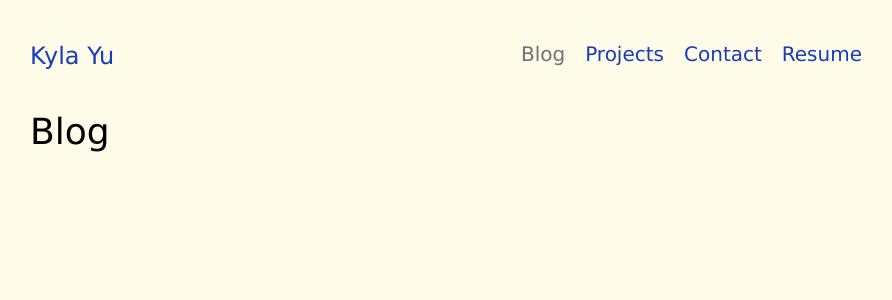
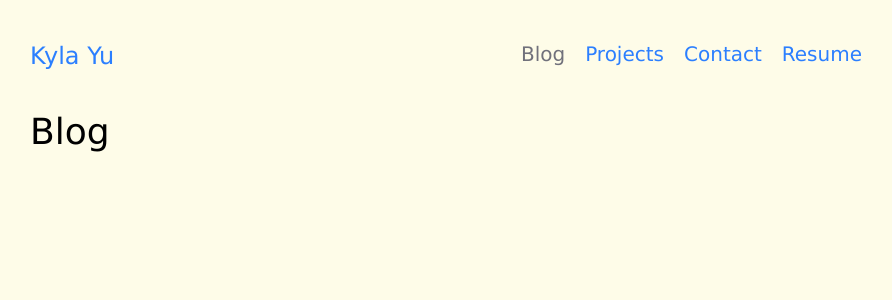
Before and after one commit to KylaYy/personal-website, a Next.js app: page /blog in a window 1280 px wide. Shown: the top 300 px of the page, without its empty margins (194-1086 px from the left). Built offline with nearby package versions, Linux system fonts and the light colour scheme.

Commit message:
Setting hyperlink colour themes

```diff
--- a/app/components/navbar.tsx
+++ b/app/components/navbar.tsx
@@ -13,7 +13,7 @@ const NavBar = () => {
     ]
 
     return (
-        <div className="flex flex-row justify-between py-10 text-xl text-accent">
+        <div className="flex flex-row justify-between py-10 text-xl text-hlink">
             <div className="flex flex-row">
                 <Link href="/home" className="text-2xl">Kyla Yu</Link>
             </div>
@@ -21,7 +21,7 @@ const NavBar = () => {
                 {links.map((link) => {
                     const shouldActivate = link.href === pathname;
                     return (
-                    <Link key={link.name} href={link.href} className={shouldActivate ? "text-active" : "text-accent"}>{link.name}</Link>
+                    <Link key={link.name} href={link.href} className={shouldActivate ? "text-active" : "text-hlink"}>{link.name}</Link>
                     );
                 })}
                 <Link href="" rel="noopener noreferrer">Resume</Link>
--- a/app/globals.css
+++ b/app/globals.css
@@ -25,6 +25,14 @@ body {
   --color-primary: oklch(20.5% 0 0);
   --color-accent: oklch(42.4% 0.199 265.638);
   --color-active: oklch(55.2% 0.016 285.938);
+
+  --color-hlink: oklch(62.3% 0.214 259.815);
+}
+
+@layer base {
+  a {
+    color: var(--color-hlink)
+  }
 }
 
 /* at rule before is used to detect whether the user is in dark or light mode */
```
